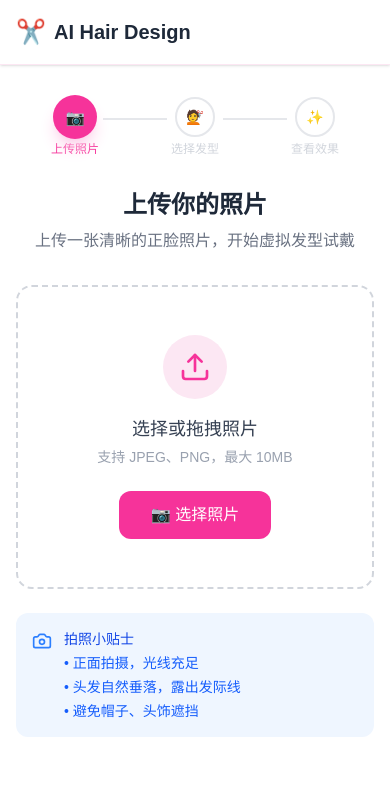
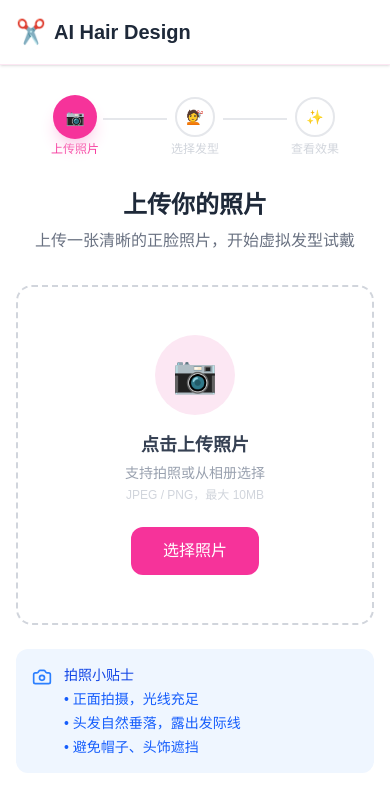
Before and after one commit to Sence-jj/AI-Hair-Design, a Next.js app: page / in a window 390 px wide. Shown: the top 812 px of the page. Built offline with nearby package versions, Linux system fonts and the light colour scheme.

Commit message:
fix: use label+input for mobile file picker compatibility

```diff
--- a/components/PhotoUpload.tsx
+++ b/components/PhotoUpload.tsx
@@ -1,7 +1,7 @@
 "use client";
 
 import { useRef, useState } from "react";
-import { Upload, Camera } from "lucide-react";
+import { Camera } from "lucide-react";
 
 interface PhotoUploadProps {
   onUpload: (photoUrl: string) => void;
@@ -10,7 +10,6 @@ interface PhotoUploadProps {
 export default function PhotoUpload({ onUpload }: PhotoUploadProps) {
   const [preview, setPreview] = useState<string | null>(null);
   const [error, setError] = useState<string | null>(null);
-  const [isDragging, setIsDragging] = useState(false);
   const inputRef = useRef<HTMLInputElement>(null);
 
   const handleFile = (file: File) => {
@@ -31,11 +30,9 @@ export default function PhotoUpload({ onUpload }: PhotoUploadProps) {
     if (file) handleFile(file);
   };
 
-  const handleDrop = (e: React.DragEvent) => {
-    e.preventDefault();
-    setIsDragging(false);
-    const file = e.dataTransfer.files?.[0];
-    if (file) handleFile(file);
+  const handleReset = () => {
+    setPreview(null);
+    if (inputRef.current) inputRef.current.value = "";
   };
 
   return (
@@ -45,46 +42,36 @@ export default function PhotoUpload({ onUpload }: PhotoUploadProps) {
         <p className="text-gray-500">上传一张清晰的正脸照片，开始虚拟发型试戴</p>
       </div>
 
-      {/* Hidden file input */}
+      {/* label wraps input — most reliable on mobile */}
       <input
         ref={inputRef}
+        id="photo-input"
         type="file"
         accept="image/jpeg,image/png,image/webp"
+        capture="user"
         className="hidden"
         onChange={handleInputChange}
       />
 
       {!preview ? (
-        <div
-          onDragOver={(e) => { e.preventDefault(); setIsDragging(true); }}
-          onDragLeave={() => setIsDragging(false)}
-          onDrop={handleDrop}
-          className={`border-2 border-dashed rounded-2xl p-12 text-center transition-all ${
-            isDragging
-              ? "border-pink-400 bg-pink-50"
-              : "border-gray-300 bg-white"
-          }`}
+        <label
+          htmlFor="photo-input"
+          className="block border-2 border-dashed border-gray-300 rounded-2xl p-12 text-center bg-white cursor-pointer active:bg-pink-50 transition-colors"
         >
-          <div className="flex flex-col items-center gap-4">
-            <div className="w-16 h-16 bg-pink-100 rounded-full flex items-center justify-center">
-              <Upload className="w-8 h-8 text-pink-500" />
+          <div className="flex flex-col items-center gap-4 pointer-events-none">
+            <div className="w-20 h-20 bg-pink-100 rounded-full flex items-center justify-center">
+              <span className="text-4xl">📷</span>
             </div>
             <div>
-              <p className="text-lg font-medium text-gray-700 mb-1">
-                {isDragging ? "松开上传" : "选择或拖拽照片"}
-              </p>
-              <p className="text-sm text-gray-400">支持 JPEG、PNG，最大 10MB</p>
+              <p className="text-lg font-semibold text-gray-700 mb-1">点击上传照片</p>
+              <p className="text-sm text-gray-400">支持拍照或从相册选择</p>
+              <p className="text-xs text-gray-300 mt-1">JPEG / PNG，最大 10MB</p>
             </div>
-            {/* Explicit button for mobile compatibility */}
-            <button
-              type="button"
-              onClick={() => inputRef.current?.click()}
-              className="mt-2 px-8 py-3 bg-pink-500 text-white rounded-xl font-medium hover:bg-pink-600 active:bg-pink-700 transition-colors text-base"
-            >
-              📷 选择照片
-            </button>
+            <span className="mt-2 px-8 py-3 bg-pink-500 text-white rounded-xl font-medium text-base">
+              选择照片
+            </span>
           </div>
-        </div>
+        </label>
       ) : (
         <div className="bg-white rounded-2xl p-6 shadow-sm">
           {/* eslint-disable-next-line @next/next/no-img-element */}
@@ -96,18 +83,15 @@ export default function PhotoUpload({ onUpload }: PhotoUploadProps) {
           <div className="flex gap-3 mt-4">
             <button
               type="button"
-              onClick={() => {
-                setPreview(null);
-                if (inputRef.current) inputRef.current.value = "";
-              }}
-              className="flex-1 py-3 px-4 border border-gray-300 rounded-xl text-gray-600 hover:bg-gray-50 transition-colors"
+              onClick={handleReset}
+              className="flex-1 py-3 px-4 border border-gray-300 rounded-xl text-gray-600 active:bg-gray-100 transition-colors"
             >
               重新上传
             </button>
             <button
               type="button"
               onClick={() => onUpload(preview)}
-              className="flex-1 py-3 px-4 bg-pink-500 text-white rounded-xl hover:bg-pink-600 transition-colors font-medium"
+              className="flex-1 py-3 px-4 bg-pink-500 text-white rounded-xl active:bg-pink-700 transition-colors font-medium"
             >
               开始试戴 →
             </button>
```
